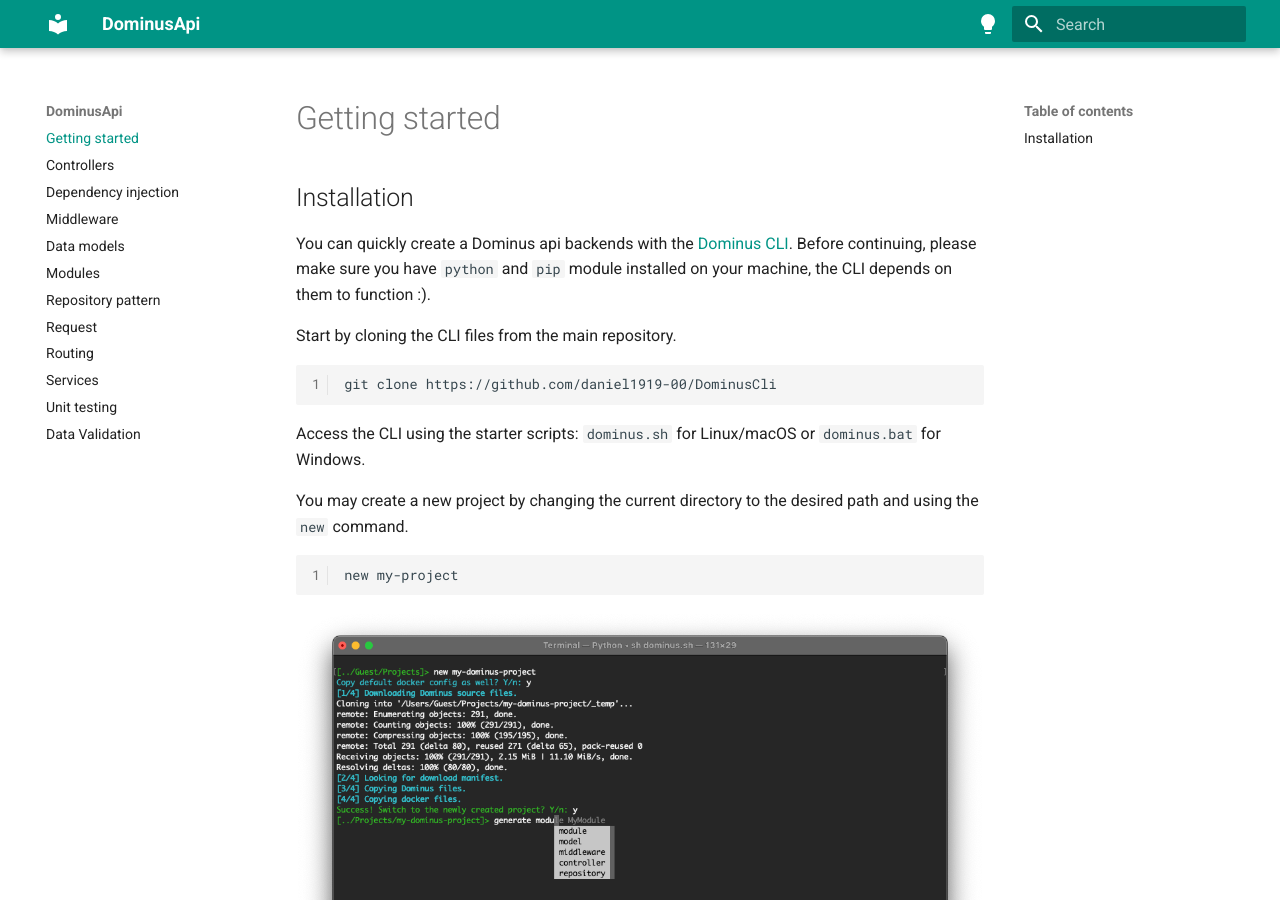
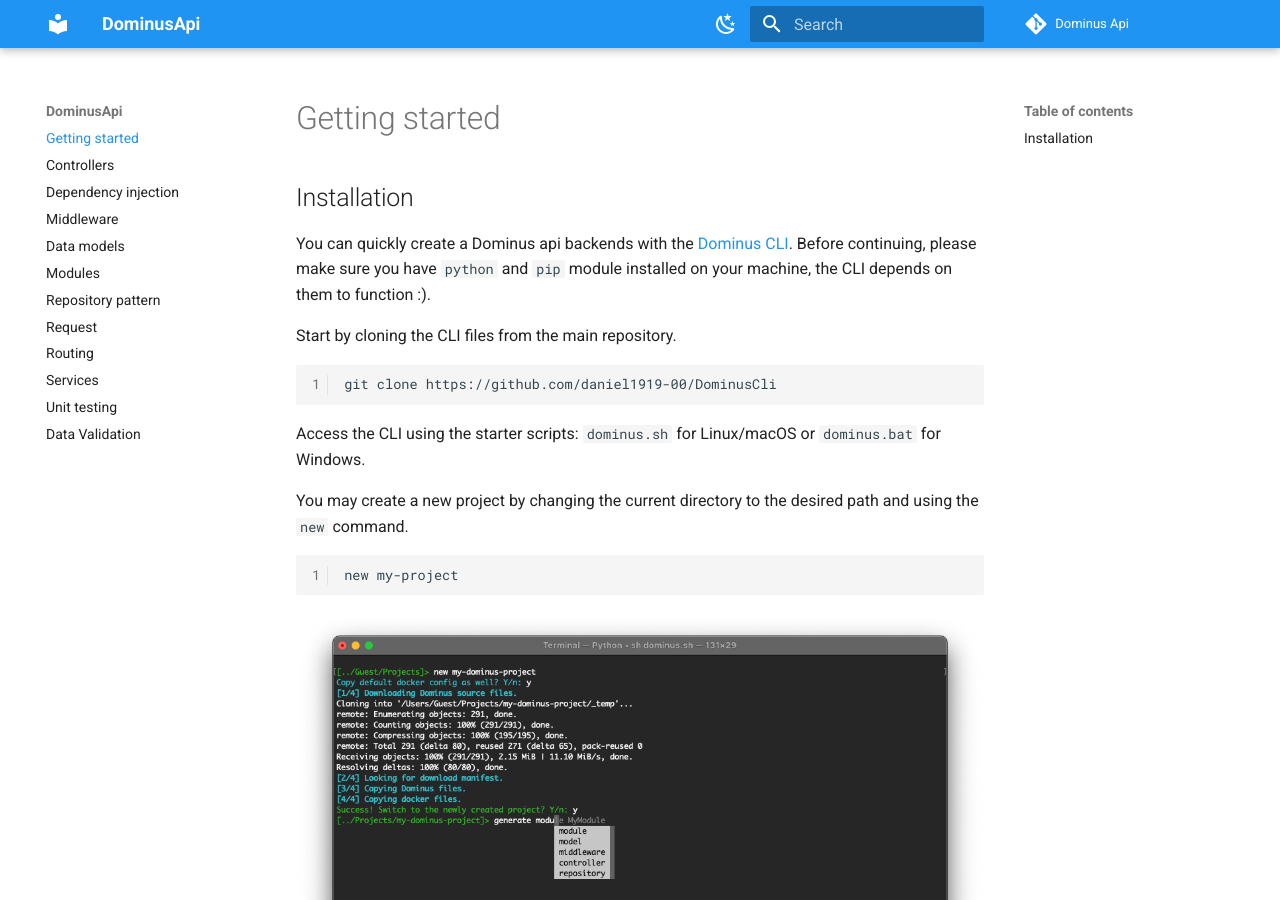
Before and after one commit to daniel1919-00/DominusApi, an MkDocs documentation site: the page built from docs/docs/index.md, in a window 1280 px wide and 900 px high. Built offline with MkDocs 1.6.1 and Material for MkDocs 9.7.7, drawn with Linux system fonts in a browser that asks for light colours; comment, search, counter and statistics services are not loaded.

Commit message:
update mkdocs config

```diff
--- a/docs/mkdocs.yml
+++ b/docs/mkdocs.yml
@@ -1,5 +1,7 @@
 site_name: DominusApi
 site_description: Dominus Api is a framework for building web APIs quickly and easily with php 8.
+repo_url: https://github.com/daniel1919-00/DominusApi
+repo_name: Dominus Api
 theme:
   name: material
   features:
@@ -7,17 +9,15 @@ theme:
   palette:
     - media: '(prefers-color-scheme: light)'
       scheme: default
-      primary: teal
-      accent: amber
+      primary: blue
       toggle:
-        icon: material/lightbulb
+        icon: material/weather-night
         name: Switch to light mode
     - media: '(prefers-color-scheme: dark)'
       scheme: slate
-      primary: teal
-      accent: amber
+      primary: blue
       toggle:
-        icon: material/lightbulb-outline
+        icon: material/weather-sunny
         name: Switch to dark mode
 markdown_extensions:
   - pymdownx.highlight:
```
